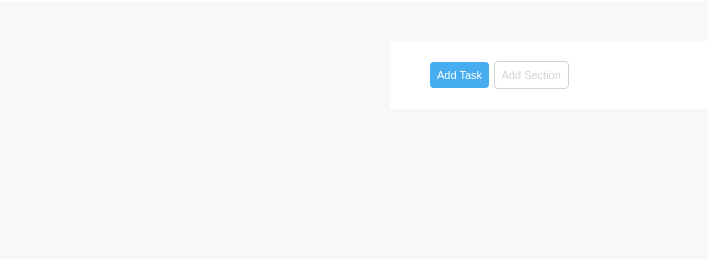
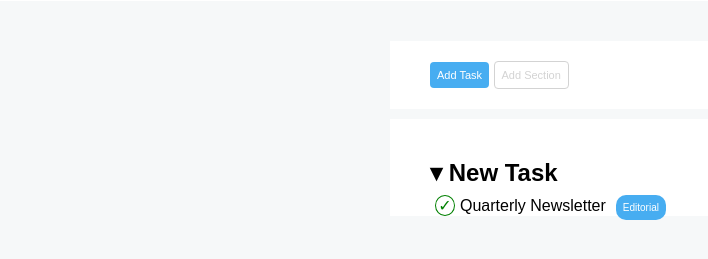
Before and after one commit to AliceCaselli/html-css-toboolist, a plain HTML site: page index.html in a window 1280 px wide. Shown: the part 73-332 px from the top of the page, without its empty margins (0-708 px from the left). Drawn offline with Linux system fonts and the light colour scheme.

Commit message:
section 1

```diff
--- a/css/style.css
+++ b/css/style.css
@@ -29,14 +29,15 @@ header h1{
 
 /* main  */
 main{
-    background-color: white;
     margin: auto;
     max-width: 500px;
 }
 
 /* nav  */
 main nav{
+    background-color: white;
     padding: 20px 0px 20px 40px;
+    margin-bottom: 10px;
 }
 
 /* button customization  */
@@ -61,3 +62,40 @@ main nav{
 /* fine button customization  */
 
 /* fine nav  */
+
+.container{
+    background-color: white;
+    padding-left: 40px;
+    padding-top: 40px;
+}
+
+h2{
+    margin-bottom: 8px;
+}
+
+.checklist li{
+    list-style-type: none;
+    padding-left: 5px;
+  }
+
+.checkmark{
+    display: inline-block;
+    margin-right: 5px;
+    width: 20px;
+    text-align: center;
+    background-color: white;
+    color: green;
+    border: 1px solid green;
+    border-radius: 50%;
+}
+
+.tag{
+    display: inline;
+    margin-left: 10px;
+    background-color: #47adf1;
+    padding: 7px;
+    font-size: 10px;
+    color: white;
+    border-radius: 10px;
+
+}
--- a/index.html
+++ b/index.html
@@ -25,9 +25,19 @@
             <button class="buttons" id="add-section">Add Section</button>
         </nav>
 
-        <section></section>
-        <section></section>
-        <section></section>
+        <div class="container">
+
+            <section>
+                <h2>&#x25BE New Task</h2>
+                <ul class="checklist">
+                    <li><div class="checkmark">&#x2713;</div>Quarterly Newsletter<div class="tag">Editorial</div></li>
+                </ul>
+            </section>
+
+
+            <section></section>
+            <section></section>
+        </div>
 
     </main>
     <!-- /main  -->
```
